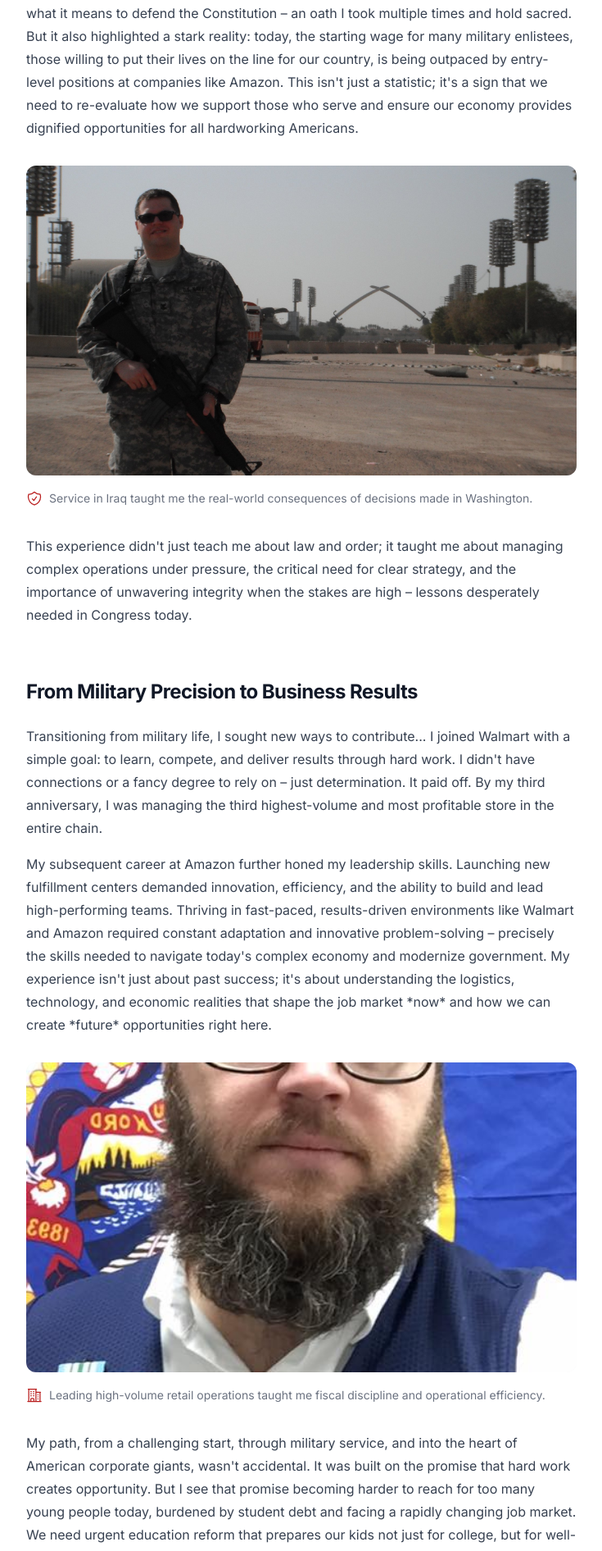
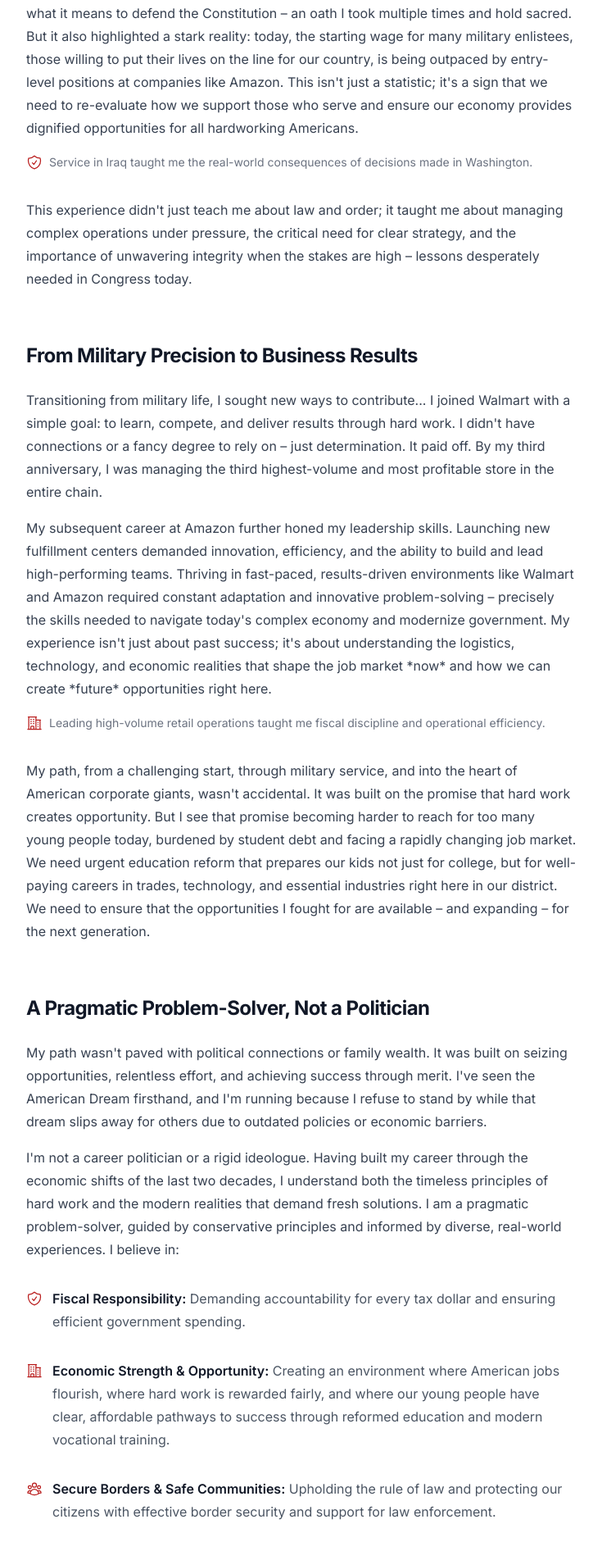
Before and after one commit to lunchwolfjoe/politico, a Next.js app: page /why-im-running in a window 1280 px wide. Shown: the part 1426-3318 px from the top of the page at 82% size, without its empty margins (224-959 px from the left). Built offline with nearby package versions, Linux system fonts and the light colour scheme.

Commit message:
Remove body images from why-im-running page

```diff
--- a/src/app/why-im-running/page.tsx
+++ b/src/app/why-im-running/page.tsx
@@ -57,19 +57,12 @@ export default function WhyImRunningPage() {
             <p className="mt-4">
               Serving our nation in uniform, including deployments to Iraq and duty at Guantanamo Bay, wasn't just a job; it was a profound responsibility. It instilled in me an unshakeable discipline, resilience in the face of adversity, and a deep, personal understanding of what it means to defend the Constitution – an oath I took multiple times and hold sacred. But it also highlighted a stark reality: today, the starting wage for many military enlistees, those willing to put their lives on the line for our country, is being outpaced by entry-level positions at companies like Amazon. This isn't just a statistic; it's a sign that we need to re-evaluate how we support those who serve and ensure our economy provides dignified opportunities for all hardworking Americans.
             </p>
-             <figure className="mt-8">
-                <Image
-                  className="aspect-video rounded-xl bg-gray-50 object-cover"
-                  src="/images/personal/iraq1.jpg" // Placeholder - Use Iraq photo
-                  alt="N. Lee Plumb during Iraq deployment"
-                  width={1000}
-                  height={563}
-                />
-                <figcaption className="mt-4 flex gap-x-2 text-sm leading-6 text-gray-500">
+
+            <div className="mt-4 flex gap-x-2 text-sm leading-6 text-gray-500">
               <ShieldCheckIcon className="mt-0.5 h-5 w-5 flex-none text-red-700" aria-hidden="true" />
               Service in Iraq taught me the real-world consequences of decisions made in Washington.
-                </figcaption>
-              </figure>
+            </div>
+
             <p className="mt-8">
               This experience didn't just teach me about law and order; it taught me about managing complex operations under pressure, the critical need for clear strategy, and the importance of unwavering integrity when the stakes are high – lessons desperately needed in Congress today.
             </p>
@@ -78,22 +71,16 @@ export default function WhyImRunningPage() {
             <p className="mt-6">
               Transitioning from military life, I sought new ways to contribute... I joined Walmart with a simple goal: to learn, compete, and deliver results through hard work. I didn't have connections or a fancy degree to rely on – just determination. It paid off. By my third anniversary, I was managing the third highest-volume and most profitable store in the entire chain.
             </p>
+
             <p className="mt-4">
               My subsequent career at Amazon further honed my leadership skills. Launching new fulfillment centers demanded innovation, efficiency, and the ability to build and lead high-performing teams. Thriving in fast-paced, results-driven environments like Walmart and Amazon required constant adaptation and innovative problem-solving – precisely the skills needed to navigate today's complex economy and modernize government. My experience isn't just about past success; it's about understanding the logistics, technology, and economic realities that shape the job market *now* and how we can create *future* opportunities right here.
             </p>
-             <figure className="mt-8">
-                 <Image
-                  className="aspect-video rounded-xl bg-gray-50 object-cover"
-                  src="/images/professional/walmartpic.jpg" // Placeholder - Use Walmart photo
-                  alt="N. Lee Plumb during time at Walmart"
-                  width={1000}
-                  height={563}
-                />
-                <figcaption className="mt-4 flex gap-x-2 text-sm leading-6 text-gray-500">
+
+            <div className="mt-4 flex gap-x-2 text-sm leading-6 text-gray-500">
               <BuildingOffice2Icon className="mt-0.5 h-5 w-5 flex-none text-red-700" aria-hidden="true" />
               Leading high-volume retail operations taught me fiscal discipline and operational efficiency.
-                </figcaption>
-             </figure>
+            </div>
+
             <p className="mt-8">
               My path, from a challenging start, through military service, and into the heart of American corporate giants, wasn't accidental. It was built on the promise that hard work creates opportunity. But I see that promise becoming harder to reach for too many young people today, burdened by student debt and facing a rapidly changing job market. We need urgent education reform that prepares our kids not just for college, but for well-paying careers in trades, technology, and essential industries right here in our district. We need to ensure that the opportunities I fought for are available – and expanding – for the next generation.
             </p>
```
Lines whose indentation alone changed are shown as unchanged.
